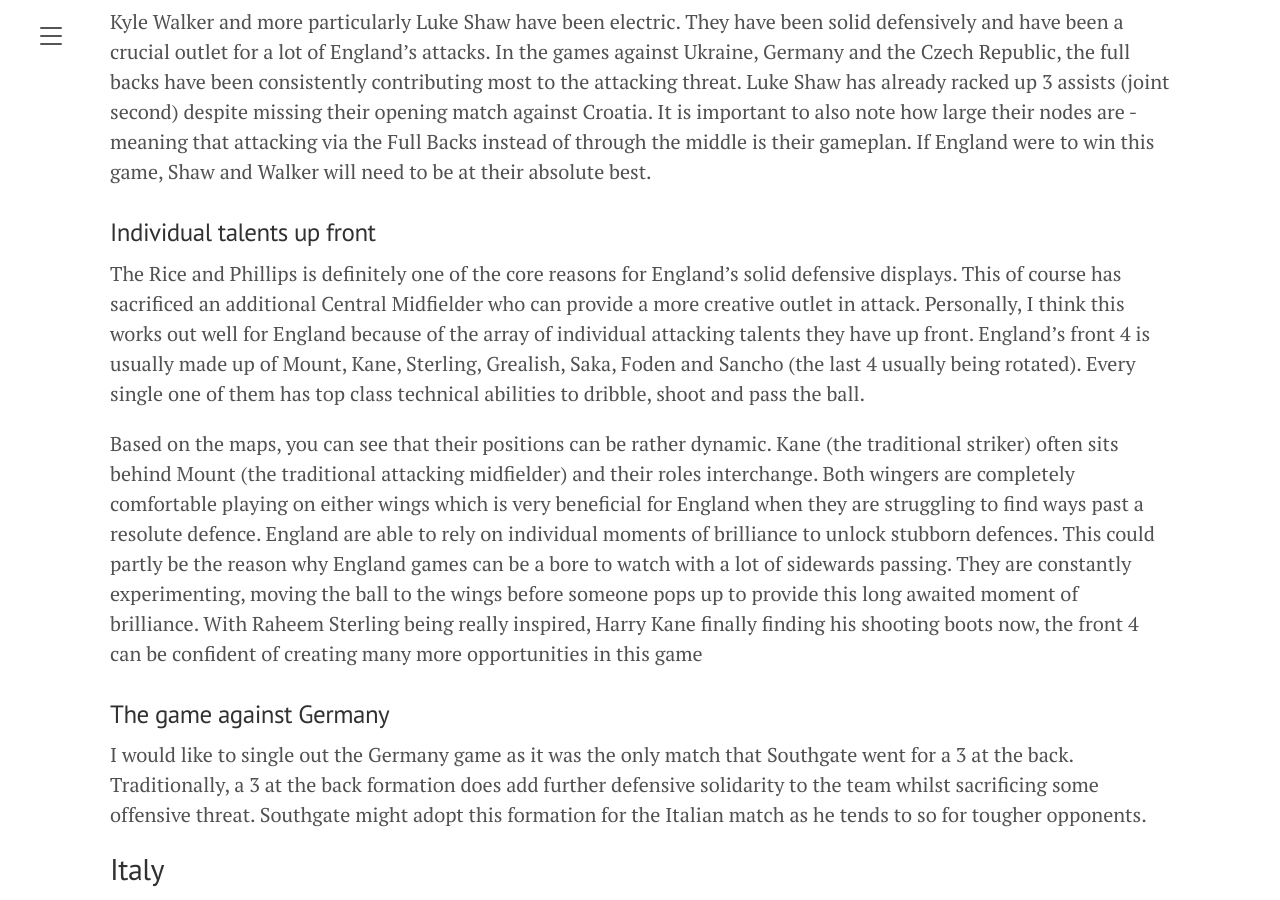
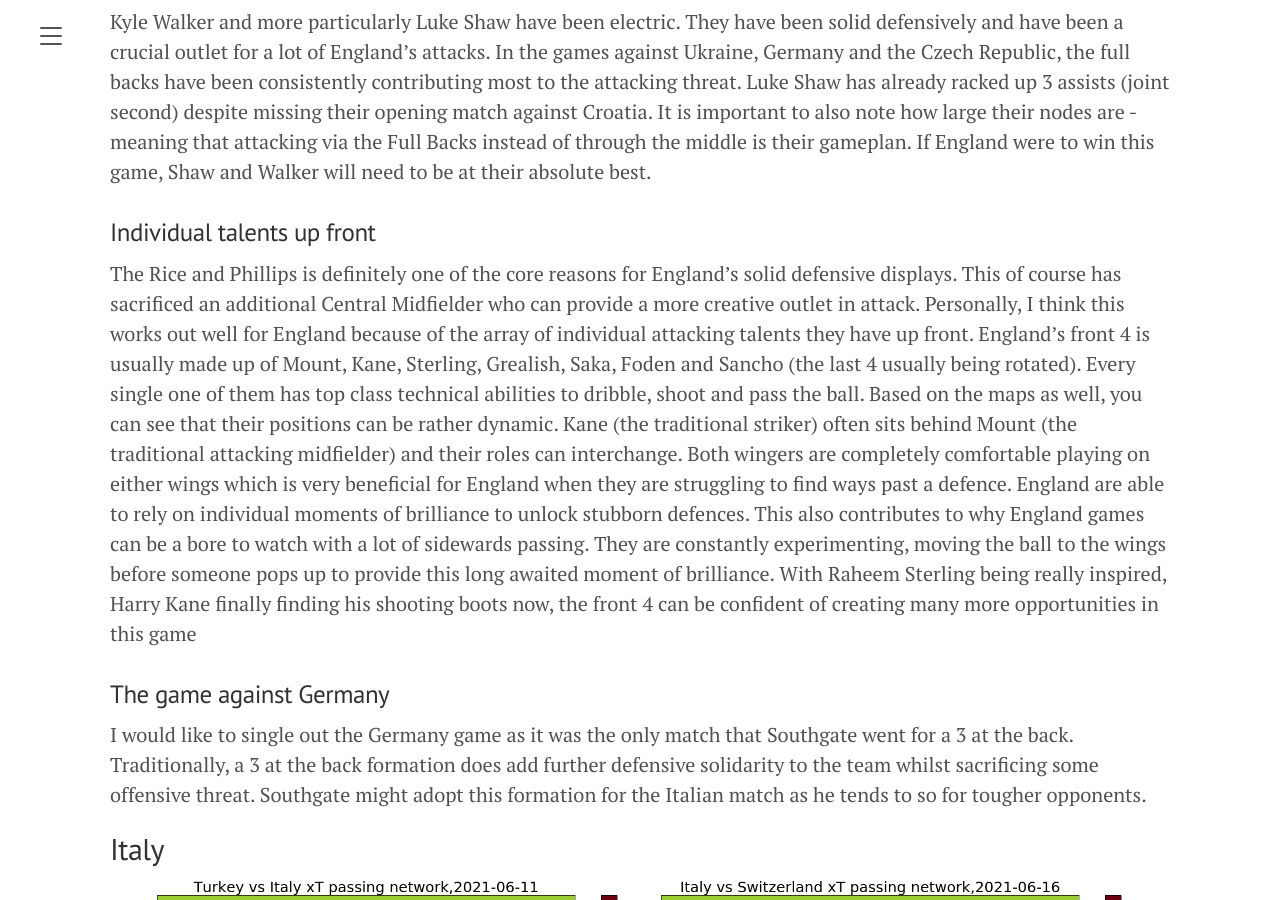
Before and after one commit to chuazy94/zy_blog_2, a Jekyll site: the page built from _posts/2021-07-09-euros-preview-finals.md, in a window 1280 px wide and 900 px high, scrolled down 2917 px. Built offline with Jekyll 4.4.1, drawn with Linux system fonts in a browser that asks for light colours; some of the changed text lies outside the part shown.

Commit message:
Updateee

```diff
--- a/_posts/2021-07-09-euros-preview-finals.md
+++ b/_posts/2021-07-09-euros-preview-finals.md
@@ -55,9 +55,7 @@
 
 ### Individual talents up front
 
-The Rice and Phillips is definitely one of the core reasons for England's solid defensive displays. This of course has sacrificed an additional Central Midfielder who can provide a more creative outlet in attack. Personally, I think this works out well for England because of the array of individual attacking talents they have up front. England's front 4 is usually made up of Mount, Kane, Sterling, Grealish, Saka, Foden and Sancho (the last 4 usually being rotated). Every single one of them has top class technical abilities to dribble, shoot and pass the ball.
-
-Based on the maps, you can see that their positions can be rather dynamic. Kane (the traditional striker) often sits behind Mount (the traditional attacking midfielder) and their roles interchange. Both wingers are completely comfortable playing on either wings which is very beneficial for England when they are struggling to find ways past a resolute defence. England are able to rely on individual moments of brilliance to unlock stubborn defences. This could partly be the reason why England games can be a bore to watch with a lot of sidewards passing. They are constantly experimenting, moving the ball to the wings before someone pops up to provide this long awaited moment of brilliance.  With Raheem Sterling being really inspired, Harry Kane finally finding his shooting boots now, the front 4 can be confident of creating many more opportunities in this game
+The Rice and Phillips is definitely one of the core reasons for England's solid defensive displays. This of course has sacrificed an additional Central Midfielder who can provide a more creative outlet in attack. Personally, I think this works out well for England because of the array of individual attacking talents they have up front. England's front 4 is usually made up of Mount, Kane, Sterling, Grealish, Saka, Foden and Sancho (the last 4 usually being rotated). Every single one of them has top class technical abilities to dribble, shoot and pass the ball. Based on the maps as well, you can see that their positions can be rather dynamic. Kane (the traditional striker) often sits behind Mount (the traditional attacking midfielder) and their roles can interchange. Both wingers are completely comfortable playing on either wings which is very beneficial for England when they are struggling to find ways past a defence. England are able to rely on individual moments of brilliance to unlock stubborn defences. This also contributes to why England games can be a bore to watch with a lot of sidewards passing. They are constantly experimenting, moving the ball to the wings before someone pops up to provide this long awaited moment of brilliance.  With Raheem Sterling being really inspired, Harry Kane finally finding his shooting boots now, the front 4 can be confident of creating many more opportunities in this game
 
 ### The game against Germany
 
@@ -110,11 +108,26 @@
 
 Very similar to the English, the Italians have such a wide variety of talent up front. Insigne, Chiesa and Immobile are the regular starters but Berardi, Bernardeschi will provide some serious competition to the forwards. Insigne in particular has been pivotal to the success of the Italians. He has consistently been the focal point of their attack (especially on the left when Spinazolla was playing) with an exceptional ability to hit the long shot and dribble in tight spaces. In the maps above you can see that Insigne usually has the biggest and darkest node amongst the front 3 players as he often drops back into midfield to add an extra man and contribute to the build up.
 
+## Shots distribution
 
+<div class="row">
+        <div class="column">
+            <img alt="England shot distribution" src="{{ site.baseurl }}/images/England_shot_dist.png" width="500" height="350">
+        </div>
+        <div class="column">
+            <img alt="Italy shot distribution" src="{{ site.baseurl }}/images/Italy_shot_dist.png" width="500" height="350">
+        </div>
+</div>
+
+Just another plot for fun but really intesting to see the shots distribution between Italy and England. An obvious observation is that the Italians tend to take more shots from outside the box, and this has already yielded them 3 goals. The English do tend to build patiently around the penalty box and release the trigger when they are in a much better scoring position. The Italians have been on par with the expected goals - scoring 12 goals with a xG of 11.81 while the English have outperformed their xG - scoring 10 with an xG of 8.56.
+
+I strongly suggest checking out Gerald's plots <a href="https://twitter.com/dlareg49/status/1414228134543564806">here</a> as he details out the posession sequences which led to the different shots. Possession sequences consist of passes, dribble/carry and ultimately the shot. They provide insight into how each team attempts to build their attack for example, England will tend to have longer sequences before leading to the shot due to the meticulous style of play, while Italy will have shorter sequences with their rapid, counter attacking style of football.
 
 ## Our predictions
 
-
+### England vs Italy
+<em>Weighted xG (1.60 - <span style="color:blue">1.81</span>) /
+<em>Weighted xGA (<span style="color:red">0.747</span> - 1.31)
 
 <table>
   <thead>
@@ -237,3 +250,10 @@
     </tr>
   </tbody>
 </table>
+
+
+This will be a really difficult match to call with so much as stake. England will feel very encouraged that they have progressed one step further from their Semi-Final exit against Croatia in the World Cup. They will also be buoyed on by the English fans at Wembley. However you cannot write Italy off at all as they have been really impressive. We predict that a draw would be a highest possibility after 90 minutes and after that - well its almost impossible to tell! **England 1-1 Italy**
+
+## Closing words
+
+This has been an absolutely entertaining and joyous tournament especially being in here in London. I have been lucky to catch the England vs Czech Republic game at Wembley and some others whilst pubs have slowly reopened. Writing up our predictions has definitely made watching the games so much more interesting and exciting. I hope you guys have found the predictions really useful (whether it is to place bets or to see if I have beaten Paul) or at least a pleasant read!
```
Also changed, not shown: other parts of _posts/2021-07-09-euros-preview-finals.md (+2 -2 lines).
